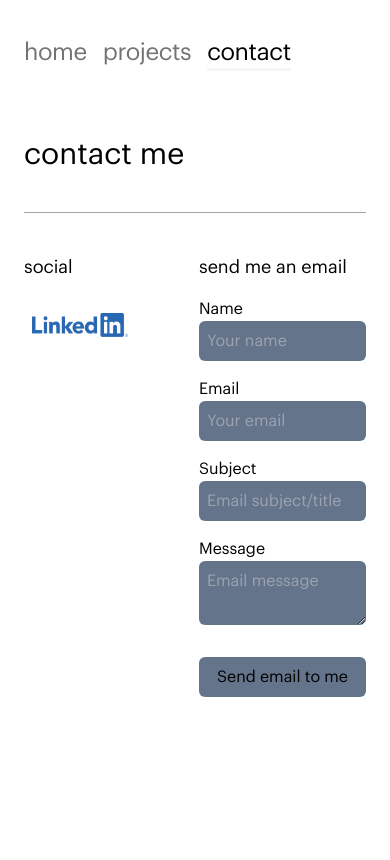
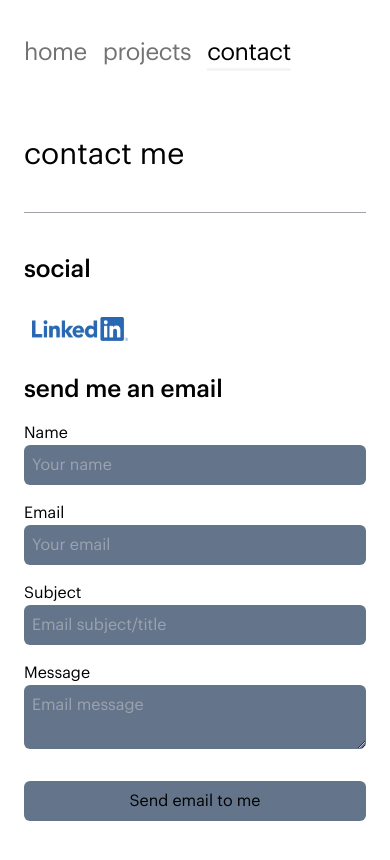
Before and after one commit to mdalpozzo/personal-site-next-2023, a Next.js app: page /contact in a window 390 px wide. Shown: the top 860 px of the page. Built offline with nearby package versions, Linux system fonts and the light colour scheme.

Commit message:
adjust columns on small screens.

```diff
--- a/app/contact/page.tsx
+++ b/app/contact/page.tsx
@@ -45,9 +45,11 @@ export default function ContactPage() {
 
             <DividerHorizontal />
 
-            <div className='grid grid-cols-2 gap-2'>
-                <div className='flex flex-col items-start'>
-                    <p className="text-lg md:text-xl mb-4">social</p>
+            <div className='grid grid-cols-1 md:grid-cols-2 md gap-2'>
+                <div className='flex flex-col'>
+                    <p className="text-2xl md:text-xl font-bold mb-4">social</p>
+
+                    <div className='md:flex md:flex-col grid grid-cols-2 gap-2 w-full items-start'>
 
                         {socialLinks.map((link) => {
                             return (
@@ -60,9 +62,10 @@ export default function ContactPage() {
                             )
                         })}
                     </div>
+                </div>
 
                 <div>
-                    <p className='text-lg md:text-xl mb-4'>send me an email</p>
+                    <p className='text-2xl md:text-xl font-bold mb-4'>send me an email</p>
 
                     <EmailContactForm />
                 </div>
```
Lines whose indentation alone changed are shown as unchanged.
